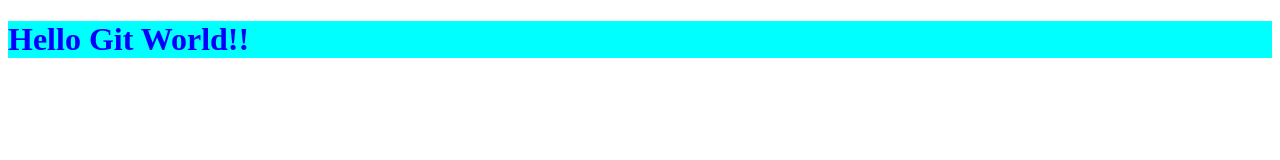
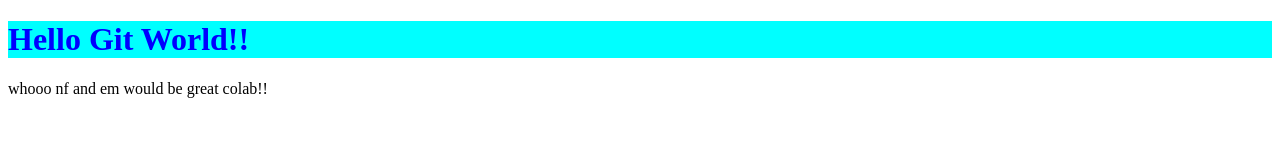
Before and after one commit to kusalrai/Assignment, a plain HTML site: page index.html in a window 1280 px wide. Drawn offline with Linux system fonts and the light colour scheme.

Commit message:
commit for push

```diff
--- a/index.html
+++ b/index.html
@@ -9,5 +9,6 @@
 </head>
 <body>
     <h1>Hello Git World!!</h1>
+    <p>whooo nf and em would be great colab!!</p>
 </body>
 </html>
```
